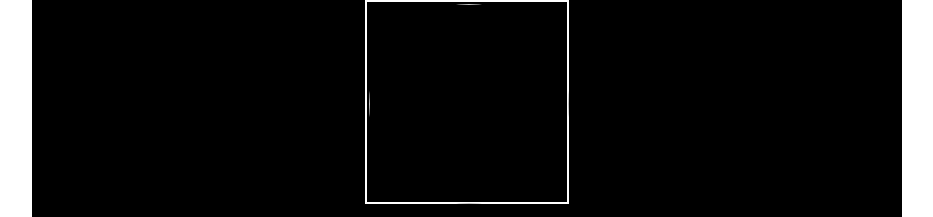
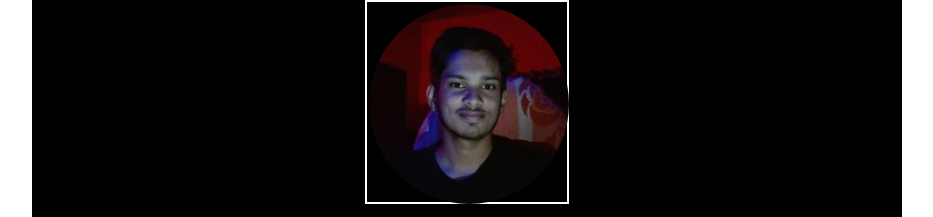
Before and after one commit to rdmax0/Portfolio, a plain HTML site: page linkhub.html in a window 1280 px wide. Shown: the top 217 px of the page, without its empty margins (173-1106 px from the left). Drawn offline with Linux system fonts and the light colour scheme; the site is published under a folder, as on GitHub Pages, so addresses that start at the root find nothing.

Commit message:
Update linkhub.html

```diff
--- a/linkhub.html
+++ b/linkhub.html
@@ -11,7 +11,7 @@
 
 <div class="linkcontainer" id="lct">
 <div class="dp">
-    <img src="/media/img/dp.jpg" alt="">
+    <img src="media/img/dp.jpg" alt="">
 
 </div>
 
```
